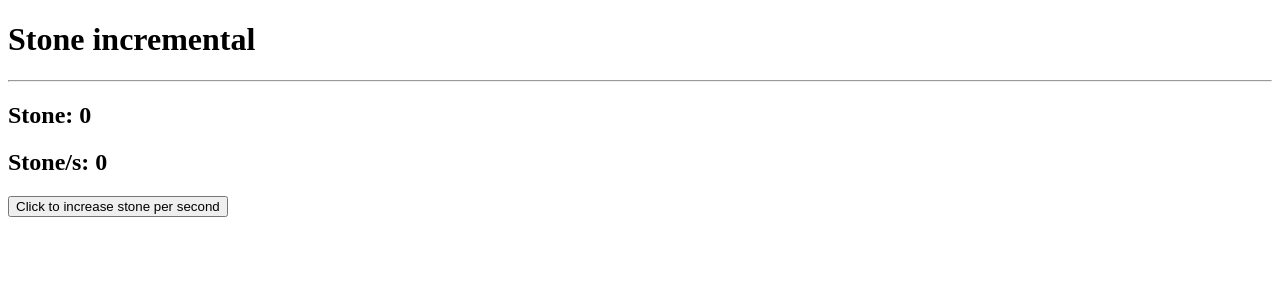
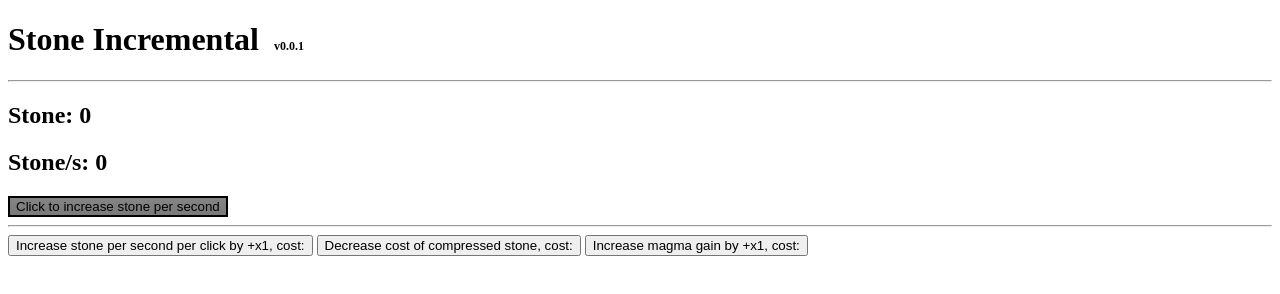
Before and after one commit to RandomGamerPerson111/Stone-Incremental, a plain HTML site: page index.html in a window 1280 px wide. Drawn offline with Linux system fonts and the light colour scheme.

Commit message:
Update index.html

```diff
--- a/index.html
+++ b/index.html
@@ -2,18 +2,25 @@
 <head>
   <title>Stone incremental</title>
   <script src="script.js"></script>
+  <script src="abbrev.js"></script>
   <link rel="stylesheet" href="style.css">
 </head>
 <body>
-  <h1>Stone incremental</h1>
+  <h1 id="ErRoR">Stone Incremental<span style="font-size:12px">&emsp;&nbsp;v0.0.1</span></h2>
   <hr>
   <div class="StoneInfo">
     <h2>Stone: <span id="stone"></span></h2>
     <h2>Stone/s: <span id="SPS"></span></h2>
   </div>
   <div class="StoneButtons">
-    <button id="StoneButton1" class="sbtn1" onclick="increaseSPS()"> Click to increase stone per second
+    <button id="StoneButton1" class="sbtn" onclick="increaseSPS()"> Click to increase stone per second
     </button>
+  </div>
+  <div class="StoneUpgrades" id="MT1SU">
+	  <hr id="hiddenHR">
+	  <button id="SU1" class="SU" onclick="buystonebuyable(1)"><span>Increase stone per second per click by +x1, cost:<span id="SU1S"></span></span></button>
+	  <button id="SU2" class="SU" onclick="buystonebuyable(2)"><span>Decrease cost of compressed stone, cost:<span id="SU2S"></span></span></button>
+	  <button id="SU3" class="SU" onclick="buystonebuyable(3)"><span>Increase magma gain by +x1, cost:<span id="SU3S"></span></span></button>
   </div>
   <div class="compstone" id="CSinfo">
     <h2>Compressed Stone: <span id="CStone"></span></h2>
@@ -39,7 +46,7 @@
 	   <button id="tierreset" class="tres" onclick="tierreset()">Reset to gain a mine tier</button>
 	</div>
 	<p id="MT0">Boosts: <br> None</p>
-	<p id="MT1">Boosts: <br> 10x stone <br> 2x Magma</p>
+	<p id="MT1">Boosts: <br> 10x stone <br> 2x Magma <br> Unlocks: <br> Stone upgrades</p>
 	<p id="MT2">Boosts: <br> 100x stone <br> 5x Magma <br> 2x Compressed stone </p>
   </div>
 </body>
```
